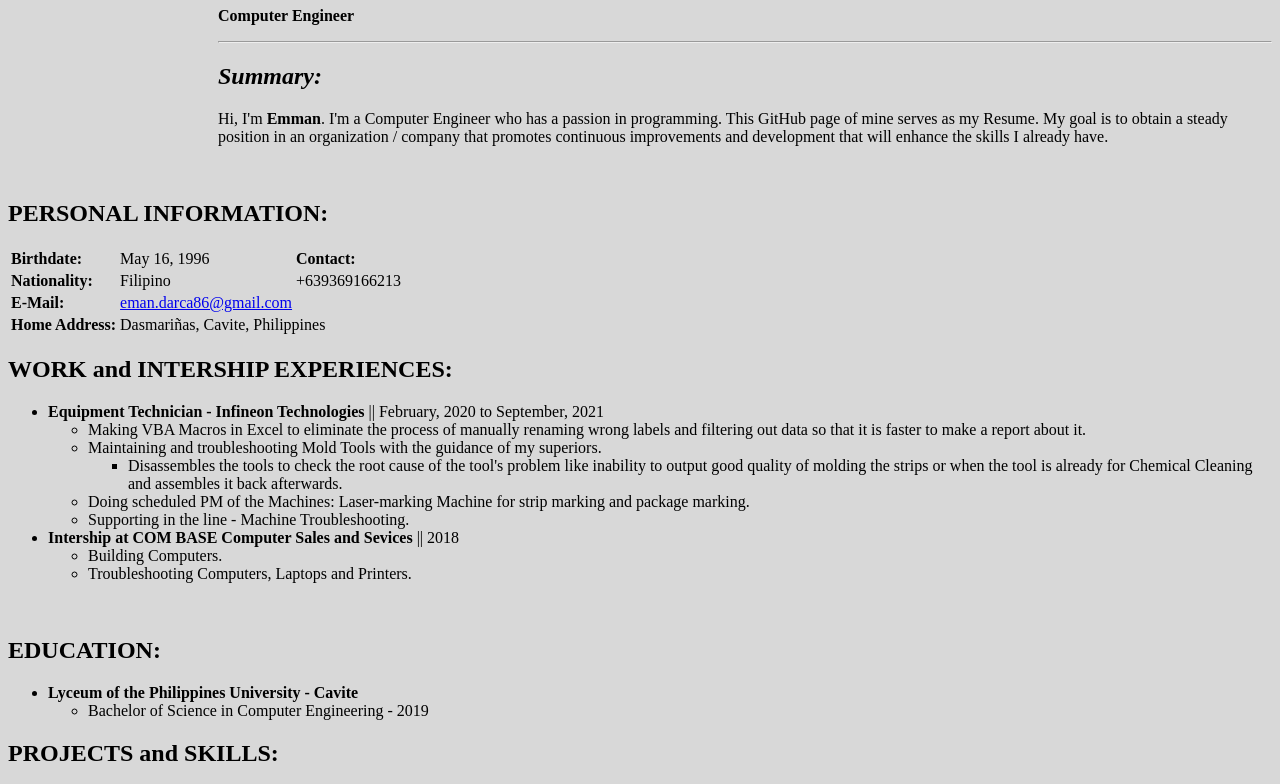
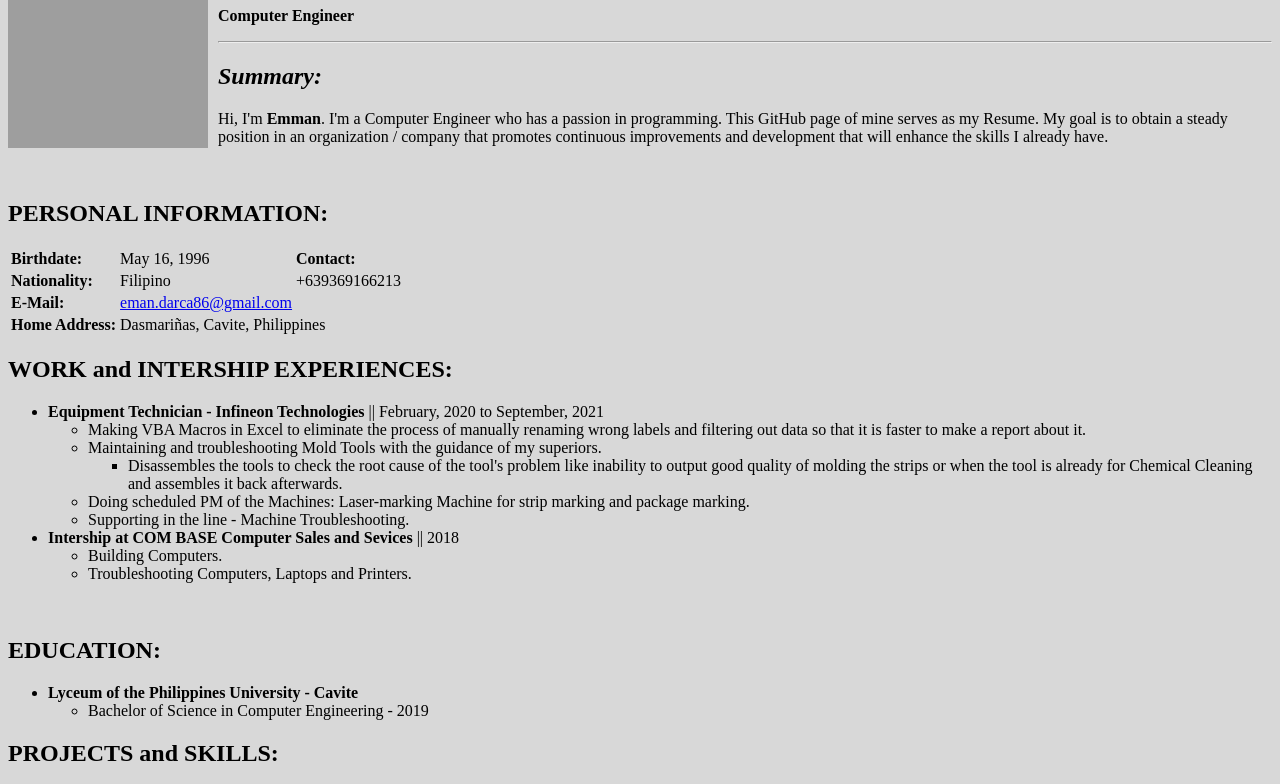
Before and after one commit to xlemnlx/My-Resume, a plain HTML site: page index.html in a window 1280 px wide. Shown: the part 73-857 px from the top of the page. Drawn offline with Linux system fonts and the light colour scheme; the site is published under a folder, as on GitHub Pages, so addresses that start at the root find nothing.

Commit message:
fix the image source

```diff
--- a/index.html
+++ b/index.html
@@ -9,7 +9,7 @@
 </head>
 <body>
     <!-- This section is for my display photo, name, course and summary. -->
-    <img id="DisplayPhoto" src="/Z5T_0398 copy.jpg" height="200px" width="200px" alt="Profile Picture"/>
+    <img id="DisplayPhoto" src="./Z5T_0398 copy.jpg" height="200px" width="200px" alt="Profile Picture"/>
     <h1>Emmanuel Darca</h1>
     <p><strong>Computer Engineer</strong></p><hr/>
 
```
